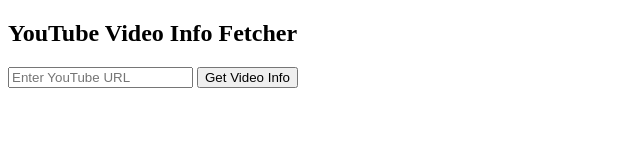
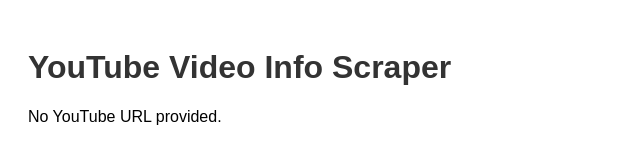
Before and after one commit to najeetpie/youtube-data, a plain HTML site: page index.html in a window 1280 px wide. Shown: the whole page, without its empty margins (0-640 px from the left). Drawn offline with Linux system fonts and the light colour scheme.

Commit message:
Update index.html

```diff
--- a/index.html
+++ b/index.html
@@ -1,62 +1,60 @@
 <!DOCTYPE html>
 <html lang="en">
 <head>
-    <meta charset="UTF-8">
-    <meta name="viewport" content="width=device-width, initial-scale=1.0">
-    <title>YouTube Video Info</title>
+  <meta charset="UTF-8">
+  <meta name="viewport" content="width=device-width, initial-scale=1.0">
+  <title>YouTube Video Info Scraper</title>
+  <style>
+    body { font-family: Arial, sans-serif; padding: 20px; }
+    h1 { color: #333; }
+    pre { background-color: #f4f4f4; padding: 10px; border-radius: 5px; overflow-x: auto; }
+  </style>
 </head>
 <body>
-    <h2>YouTube Video Info Fetcher</h2>
-    <input type="text" id="videoUrl" placeholder="Enter YouTube URL">
-    <button onclick="fetchYouTubeInfo()">Get Video Info</button>
+  <h1>YouTube Video Info Scraper</h1>
+  <div id="output">Loading...</div>
 
-    <div id="output"></div>
+  <script>
+    async function getYouTubeMetadata(videoUrl) {
+      try {
+        const response = await fetch(videoUrl);
+        const html = await response.text();
 
-    <script>
-        async function fetchYouTubeInfo() {
-            let urlInput = document.getElementById("videoUrl").value;
-            if (!urlInput) {
-                alert("Please enter a YouTube URL");
-                return;
-            }
+        const titleMatch = html.match(/<meta name="title" content="(.*?)">/);
+        const authorMatch = html.match(/<link itemprop="name" content="(.*?)">/);
+        const thumbnailMatch = html.match(/<link itemprop="thumbnailUrl" href="(.*?)">/);
+        const durationMatch = html.match(/<meta itemprop="duration" content="(.*?)">/);
 
-            // Step 1: Get metadata from Noembed
-            let oembedUrl = `https://noembed.com/embed?url=${encodeURIComponent(urlInput)}`;
-            let oembedResponse = await fetch(oembedUrl);
-            let oembedData = await oembedResponse.json();
+        const videoInfo = {
+          title: titleMatch ? titleMatch[1] : 'Not found',
+          author: authorMatch ? authorMatch[1] : 'Not found',
+          thumbnail: thumbnailMatch ? thumbnailMatch[1] : 'Not found',
+          duration: durationMatch ? durationMatch[1] : 'Not found'
+        };
 
-            if (oembedResponse.status !== 200 || !oembedData.title) {
-                alert("Invalid YouTube URL or failed to fetch data.");
-                return;
-            }
+        return videoInfo;
+      } catch (error) {
+        return { error: 'Failed to fetch video details.' };
+      }
+    }
 
-            // Extract Video ID
-            let videoIdMatch = urlInput.match(/(?:v=|\/)([a-zA-Z0-9_-]{11})/);
-            if (!videoIdMatch) {
-                alert("Invalid YouTube URL format.");
-                return;
-            }
-            let videoId = videoIdMatch[1];
+    async function displayVideoInfo() {
+      const urlParams = new URLSearchParams(window.location.search);
+      const videoUrl = urlParams.get('url');
+      if (!videoUrl) {
+        document.getElementById('output').innerText = 'No YouTube URL provided.';
+        return;
+      }
 
-            // Step 2: Fetch video duration using a CORS proxy
-            let corsProxy = "https://api.allorigins.win/get?url="; // Alternative: "https://corsproxy.io/?" or "https://thingproxy.freeboard.io/fetch/"
-            let videoPageUrl = `https://www.youtube.com/watch?v=${videoId}`;
+      const info = await getYouTubeMetadata(videoUrl);
+      document.getElementById('output').innerHTML = `
+        <h2>Video Information:</h2>
+        <pre>${JSON.stringify(info, null, 2)}</pre>
+        ${info.thumbnail !== 'Not found' ? `<img src="${info.thumbnail}" alt="Thumbnail" style="max-width:300px;">` : ''}
+      `;
+    }
 
-            let proxyResponse = await fetch(`${corsProxy}${encodeURIComponent(videoPageUrl)}`);
-            let proxyData = await proxyResponse.json();
-            let videoPageText = proxyData.contents;
-
-            let durationMatch = videoPageText.match(/"approxDurationMs":"(\d+)"/);
-            let durationSeconds = durationMatch ? parseInt(durationMatch[1]) / 1000 : "Unknown";
-
-            // Step 3: Display results
-            document.getElementById("output").innerHTML = `
-                <p><strong>Title:</strong> ${oembedData.title}</p>
-                <p><strong>Author:</strong> ${oembedData.author_name}</p>
-                <p><strong>Duration:</strong> ${durationSeconds} seconds</p>
-                <img src="${oembedData.thumbnail_url}" alt="Thumbnail" style="max-width: 200px;">
-            `;
-        }
-    </script>
+    displayVideoInfo();
+  </script>
 </body>
 </html>
```
